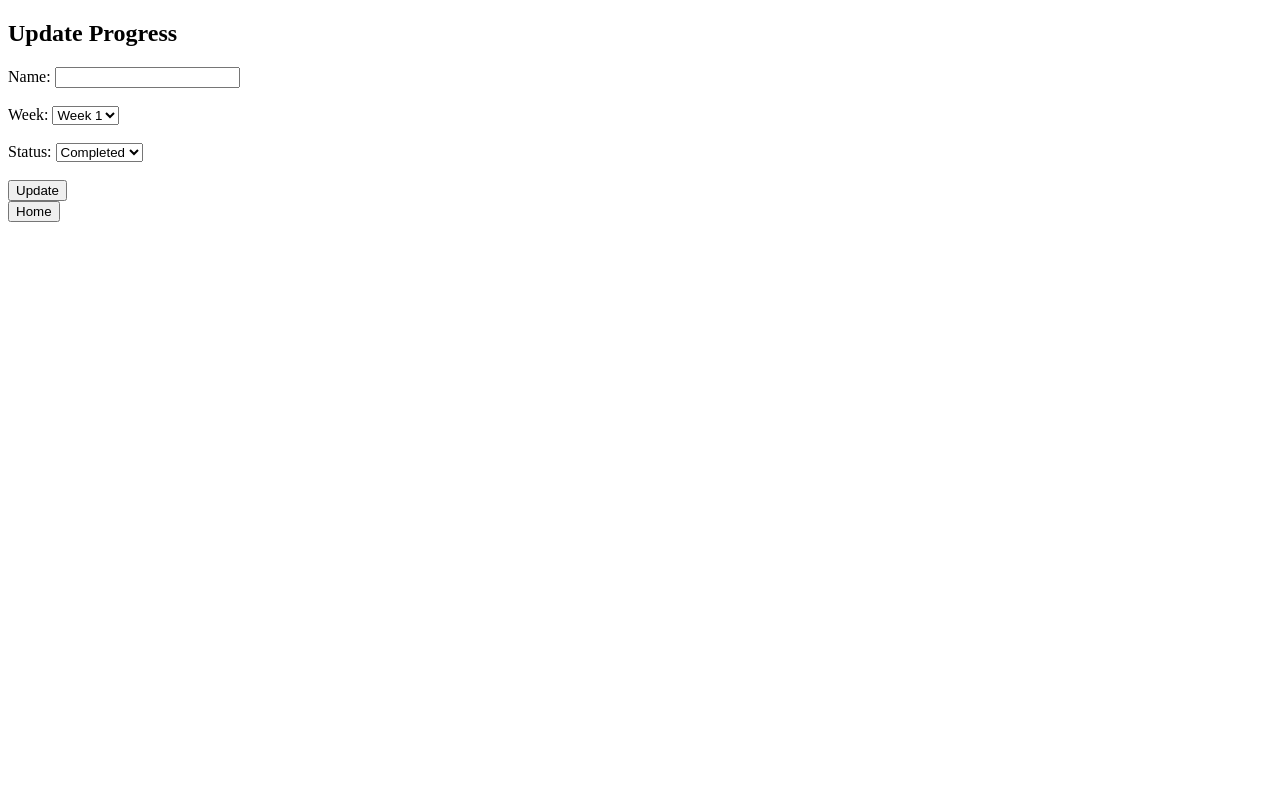
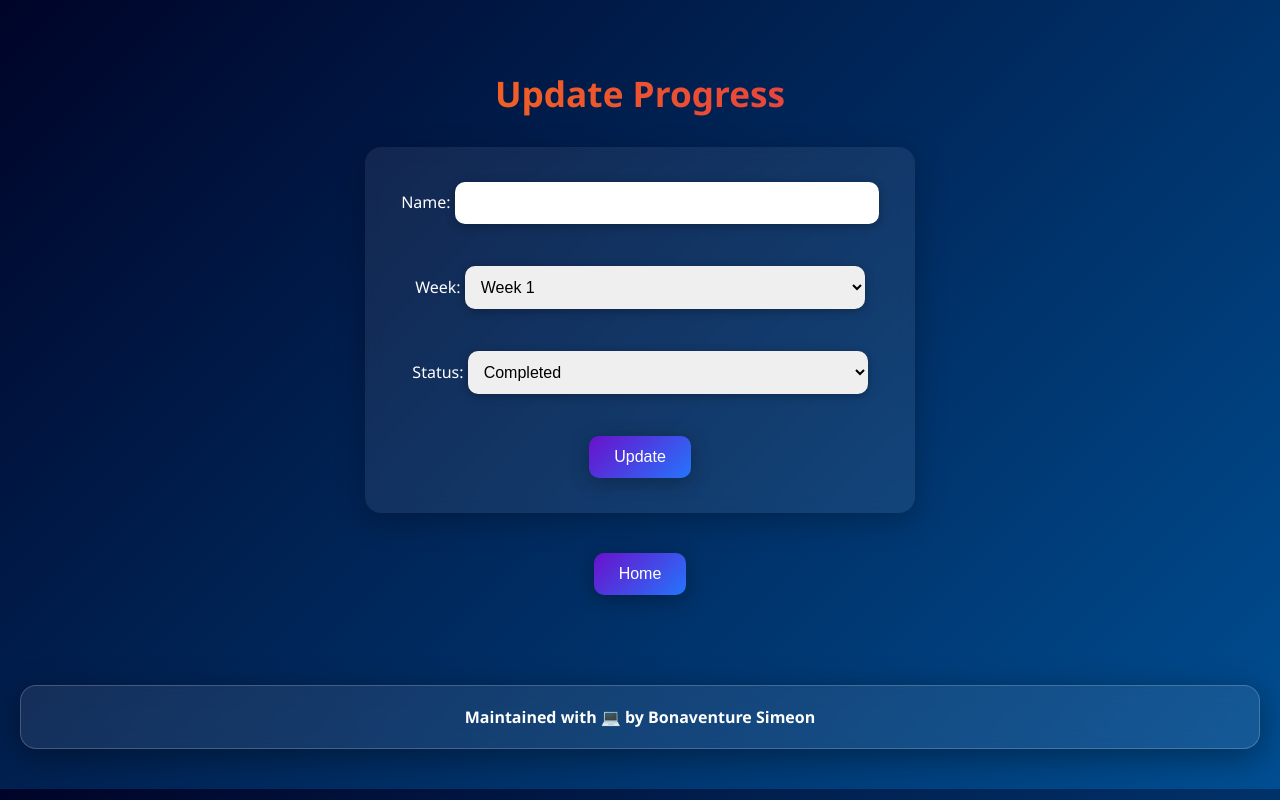
Before and after one commit to bonaventuresimeon/student-progress-tracker2, a FastAPI app: page /update in a window 1280 px wide. Run offline with FastAPI, Linux system fonts and the light colour scheme; parts of the project's set-up code (start-up, migrations or seed data) failed here and were passed over.

Commit message:
Update update.html

```diff
--- a/templates/update.html
+++ b/templates/update.html
@@ -1,6 +1,105 @@
 <!DOCTYPE html>
 <html>
-<head><title>Update Progress</title></head>
+<head>
+  <title>Update Progress</title>
+  <style>
+    body {
+      margin: 0;
+      padding: 40px 20px;
+      font-family: 'Segoe UI', sans-serif;
+      background: linear-gradient(135deg, #000428, #004e92);
+      color: #fff;
+      text-align: center;
+      overflow-x: hidden;
+    }
+
+    h2 {
+      font-size: 2.2em;
+      margin-bottom: 30px;
+      background: linear-gradient(90deg, #ff8a00, #da1b60);
+      -webkit-background-clip: text;
+      -webkit-text-fill-color: transparent;
+      animation: fadeDown 1s ease-out;
+    }
+
+    form {
+      margin: 30px auto;
+      padding: 25px;
+      max-width: 500px;
+      background: rgba(255, 255, 255, 0.07);
+      border-radius: 16px;
+      backdrop-filter: blur(8px);
+      box-shadow: 0 8px 30px rgba(0, 0, 0, 0.25);
+      animation: fadeInUp 1.2s ease-out;
+    }
+
+    input[type="text"],
+    select {
+      padding: 12px;
+      width: 80%;
+      border: none;
+      border-radius: 10px;
+      margin: 10px 0;
+      font-size: 1em;
+      box-shadow: 0 2px 10px rgba(0, 0, 0, 0.3);
+    }
+
+    button {
+      background: linear-gradient(135deg, #6a11cb, #2575fc);
+      color: white;
+      border: none;
+      padding: 12px 25px;
+      font-size: 1em;
+      border-radius: 10px;
+      margin: 10px;
+      cursor: pointer;
+      box-shadow: 0 4px 20px rgba(0, 0, 0, 0.3);
+      transition: transform 0.3s ease, box-shadow 0.3s ease;
+    }
+
+    button:hover {
+      transform: scale(1.07);
+      background: linear-gradient(135deg, #ff416c, #ff4b2b);
+      box-shadow: 0 0 20px rgba(255, 255, 255, 0.4);
+    }
+
+    p {
+      font-size: 1.2em;
+      color: #fff8dc;
+      text-shadow: 0 0 10px rgba(255,255,255,0.2);
+      animation: fadeIn 1s ease-out;
+    }
+
+    footer {
+      margin-top: 80px;
+      padding: 20px;
+      text-align: center;
+      background: rgba(255, 255, 255, 0.08);
+      border-radius: 16px;
+      backdrop-filter: blur(10px);
+      -webkit-backdrop-filter: blur(10px);
+      box-shadow: 0 8px 32px rgba(0, 0, 0, 0.37);
+      border: 1px solid rgba(255, 255, 255, 0.2);
+      font-weight: bold;
+      animation: fadeInUp 1s ease-out;
+    }
+
+    @keyframes fadeInUp {
+      from { opacity: 0; transform: translateY(30px); }
+      to { opacity: 1; transform: translateY(0); }
+    }
+
+    @keyframes fadeDown {
+      from { opacity: 0; transform: translateY(-30px); }
+      to { opacity: 1; transform: translateY(0); }
+    }
+
+    @keyframes fadeIn {
+      from { opacity: 0; }
+      to { opacity: 1; }
+    }
+  </style>
+</head>
 <body>
   <h2>Update Progress</h2>
   {% if message %}
@@ -23,5 +122,9 @@
     <button type="submit">Update</button>
   </form>
   <button onclick="window.location.href='/'">Home</button>
+
+  <footer>
+    Maintained with 💻 by Bonaventure Simeon
+  </footer>
 </body>
 </html>
```
Lines whose indentation alone changed are shown as unchanged.
